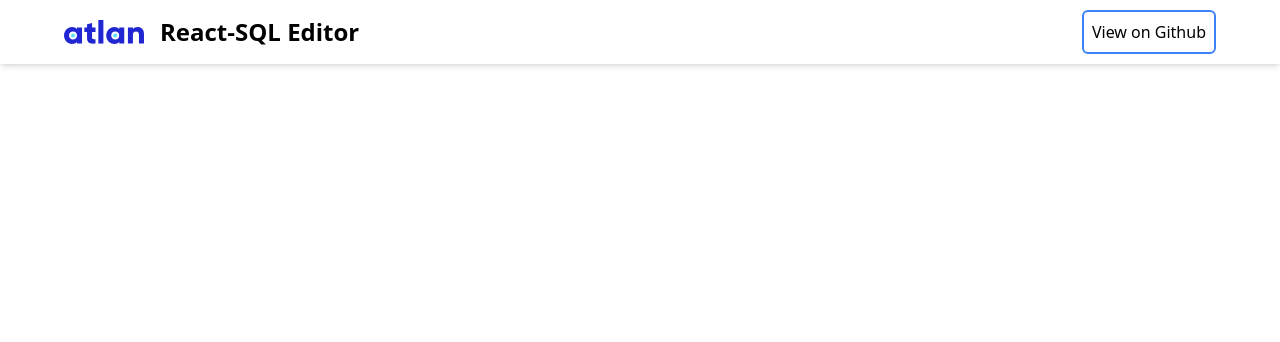
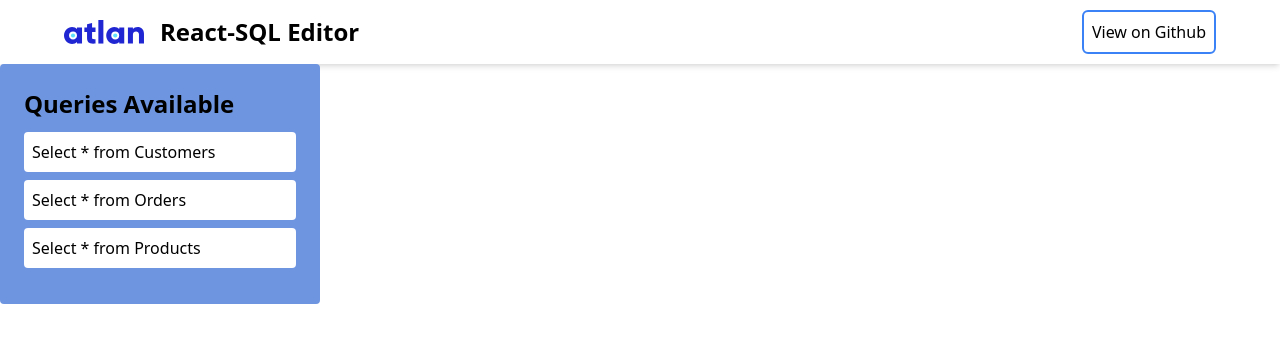
Before and after one commit to ORKO06/AtlanFrontendAssignment, a React (Vite) app: page / in a window 1280 px wide. Shown: the top 342 px of the page. Built offline with nearby package versions, Linux system fonts and the light colour scheme.

Commit message:
feat: add SideBar

```diff
--- /dev/null
+++ b/config/content/QueryList.js
@@ -0,0 +1 @@
+export const queryList = ["Select * from Customers","Select * from Orders","Select * from Products"];
--- a/src/components/App.jsx
+++ b/src/components/App.jsx
@@ -1,9 +1,11 @@
+import SideBar from "./Home/SideBar";
 import Navbar from "./shared/Navbar/Navbar";
 
 const App = () => {
   return (
     <div>
       <Navbar />
+      <SideBar />
     </div>
   )
 }
--- /dev/null
+++ b/src/components/Home/SideBar.jsx
@@ -0,0 +1,17 @@
+import {queryList} from '../../../config/content/QueryList';
+
+const SideBar = () => {
+
+  return (
+    <div className="max-w-xs bg-[#6D95E0] rounded p-6">
+      <h2 className="font-semibold text-2xl" >Queries Available</h2>
+      <ul className="my-3 flex flex-col gap-2">
+        {queryList.map(query=>
+          <li key={query} className="bg-white rounded p-2 cursor-pointer">{query}</li>
+        )}
+      </ul>
+    </div>
+  )
+}
+
+export default SideBar;
```
